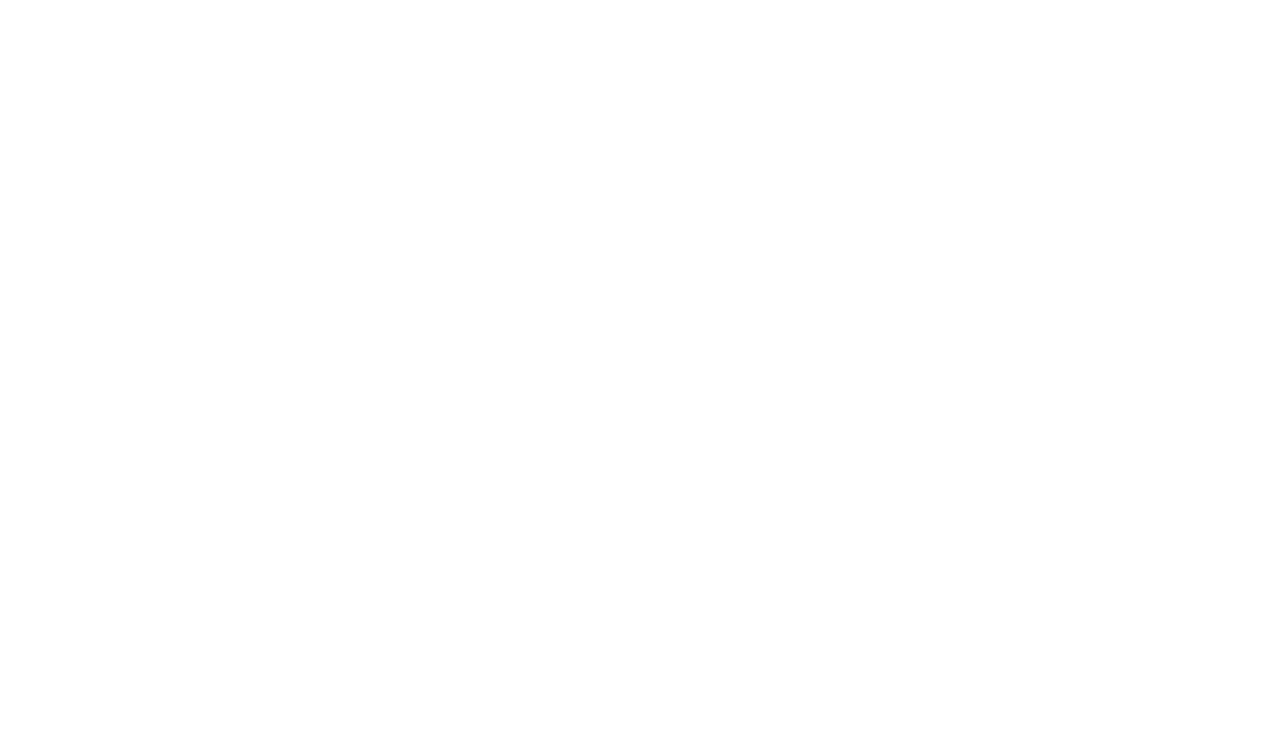
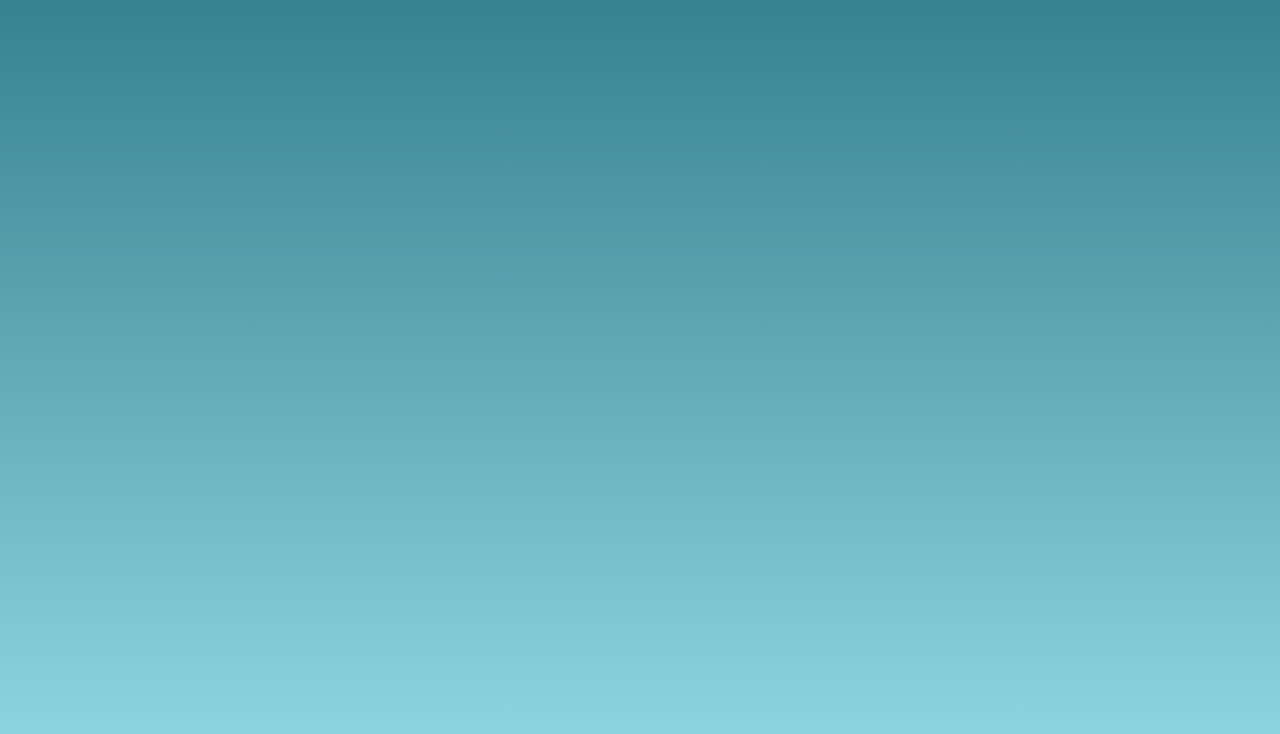
Before and after one commit to EvileudoMatias/portfolio, a plain HTML site: page index.html in a window 1280 px wide. Drawn offline with Linux system fonts and the light colour scheme.

Commit message:
adicionando estilos

```diff
--- a/index.html
+++ b/index.html
@@ -7,6 +7,17 @@
     <link rel="stylesheet" href="style.css">
 </head>
 <body>
+    <!--inicio do cabeçalho-->
+    <header>
 
+    </header>
+    <!--inicio do corpo-->
+    <main>
+
+    </main>
+    <!--inicio do rodape-->
+    <footer>
+
+    </footer>
 </body>
 </html>
--- a/style.css
+++ b/style.css
@@ -3,3 +3,9 @@
     padding: 0;
     box-sizing: border-box;
 }
+body {
+    width: 100vw;
+    min-height: 100vh;
+    font-family: Verdana, Geneva, Tahoma, sans-serif;
+    background-image: linear-gradient(rgb(55, 130, 143), rgb(147, 219, 231));
+}
```
